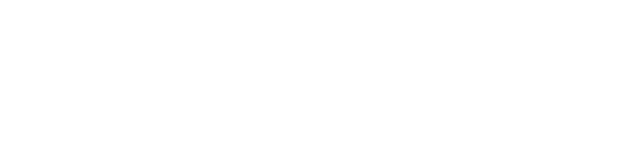
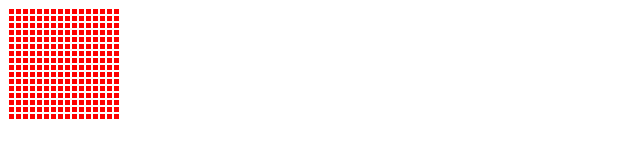
Before and after one commit to jimmywu3/odin-sketch, a plain HTML site: page index.html in a window 1280 px wide. Shown: the whole page, without its empty margins (0-640 px from the left). Drawn offline with Linux system fonts and the light colour scheme.

Commit message:
Created container div in index.html, Created 16x16 square through DOM in javascript.js, temporarily gave each square a red background color for visability and gave each square a 1px margin

```diff
--- a/index.html
+++ b/index.html
@@ -3,11 +3,13 @@
 <head>
     <meta charset="utf-8">
     <link rel="stylesheet" href="styles.css">
-    <script src="javascript.js" defer></script>
     <meta name="viewport" content="width=device-width, initial-scale=1.0">
     <title>Etch-a-Sketch</title>
+    <script src="javascript.js" defer></script>
 </head>
 <body>
+    <div id="container">
 
+    </div>
 </body>
 </html>
--- a/javascript.js
+++ b/javascript.js
@@ -0,0 +1,18 @@
+const container = document.querySelector("#container");
+
+for(let i = 1; i <= 256; ++i){
+    const square = document.createElement("div");
+    square.classList.add("square");
+    square.style["background-color"] = "red";
+    square.style["width"] = "5px";
+    square.style["height"] = "5px";
+    square.style["margin"] = "1px";
+    container.appendChild(square);
+    if(i % 16 == 0){
+        const lineBreak = document.createElement("div");
+        lineBreak.classList.add("break");
+        lineBreak.style["flex-basis"] = "100%";
+        lineBreak.style["width"] = "0";
+        container.appendChild(lineBreak);
+    }
+}
--- a/styles.css
+++ b/styles.css
@@ -0,0 +1,4 @@
+#container{
+    display: flex;
+    flex-wrap: wrap;
+}
```
